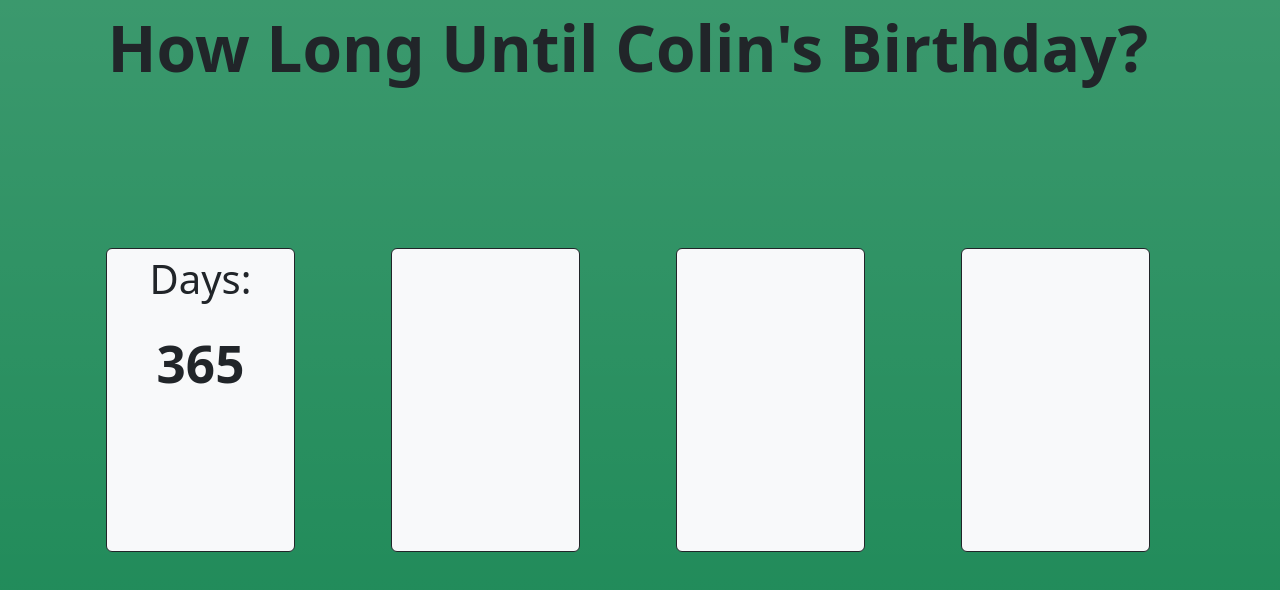
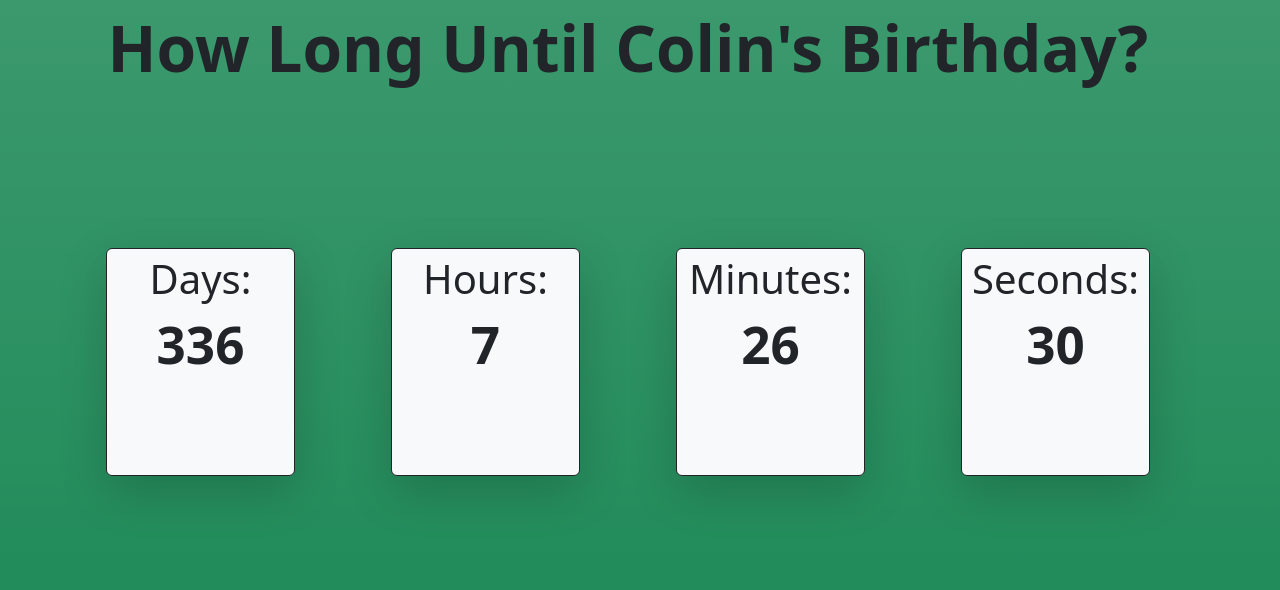
Before and after one commit to dbabusci/Colins-BDay-Countdown, a React (Create React App) app: page / in a window 1280 px wide. Shown: the top 590 px of the page. Built offline with nearby package versions, Linux system fonts and the light colour scheme.

Commit message:
Some style + countdown done

```diff
--- a/src/Components/countdown.js
+++ b/src/Components/countdown.js
@@ -7,35 +7,68 @@ import '../App.css';
 const CountdownTimer = () => {
     const [days, setDays] = useState(0);
     const [hours, setHours] = useState(0);
-    const [Minutes, setMinutes] = useState(0);
+    const [minutes, setMinutes] = useState(0);
     const [seconds, setSeconds] = useState(0);
+    const theDay = "Nov 2 2024";
+    //const [currentDay, setCurrentDay] = useState(theDay);
+
+    useEffect(() =>{
+        const change = new Date(theDay);
+        const interval = setInterval(() =>{
+            const currentDay = new Date();
+            const totalSeconds = (change - currentDay) / 1000;
+            const hoursRemain = totalSeconds % 86400;
+            setDays(Math.floor(totalSeconds / 86400));
+            const minutesRemain = hoursRemain % 3600;
+            setHours(Math.floor(hoursRemain / 3600));
+            const secondsRemain = minutesRemain % 60;
+            setMinutes(Math.floor(minutesRemain / 60));
+            setSeconds(Math.floor(secondsRemain));
+        },1000)
+    })
+
 
     return(
         <Container className="w-100 h-100">
             <Row className="w -100 h-100">
                 <Col className='d-flex justufy-content-center countCarry p-5'>
-                    <div className="w-100 h-100 border border-dark rounded bg-light">
+                    <div className="w-100 h-75 border border-dark shadow-lg rounded bg-light">
                         <div className="d-flex justify-content-center h-25 w-100">
                             <p className='fs-1'>Days:</p>
                         </div>
                         <div className="d-flex justify-content-center h-75 w-100">
-                            <p className='labelFontSize fw-bolder'>365</p>
+                            <p className='labelFontSize fw-bolder'>{days}</p>
                         </div>
                     </div>
                 </Col>
                 <Col className='d-flex justufy-content-center countCarry p-5'>
-                    <div className="w-100 h-100 border border-dark rounded bg-light">
-
+                    <div className="w-100 h-75 border border-dark shadow-lg rounded bg-light">
+                        <div className="d-flex justify-content-center h-25 w-100">
+                            <p className='fs-1'>Hours:</p>
+                        </div>
+                        <div className="d-flex justify-content-center h-75 w-100">
+                            <p className='labelFontSize fw-bolder'>{hours}</p>
+                        </div>
                     </div>
                 </Col>
                 <Col className='d-flex justufy-content-center countCarry p-5'>
-                    <div className="w-100 h-100 border border-dark rounded bg-light">
-
+                    <div className="w-100 h-75 border border-dark shadow-lg rounded bg-light">
+                        <div className="d-flex justify-content-center h-25 w-100">
+                            <p className='fs-1'>Minutes:</p>
+                        </div>
+                        <div className="d-flex justify-content-center h-75 w-100">
+                            <p className='labelFontSize fw-bolder'>{minutes}</p>
+                        </div>
                     </div>
                 </Col>
                 <Col className='d-flex justufy-content-center countCarry p-5'>
-                    <div className="w-100 h-100 border border-dark rounded bg-light">
-
+                    <div className="w-100 h-75 border border-dark shadow-lg rounded bg-light">
+                        <div className="d-flex justify-content-center h-25 w-100">
+                            <p className='fs-1'>Seconds:</p>
+                        </div>
+                        <div className="d-flex justify-content-center h-75 w-100">
+                            <p className='labelFontSize fw-bolder'>{seconds}</p>
+                        </div>
                     </div>
                 </Col>
             </Row>
```
